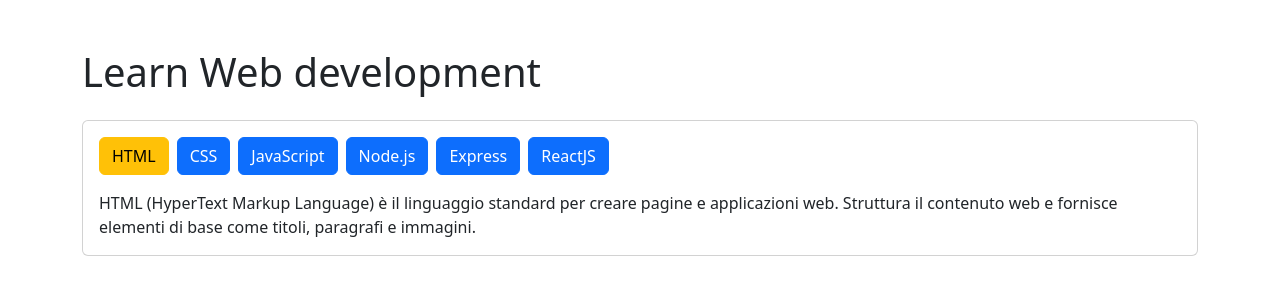
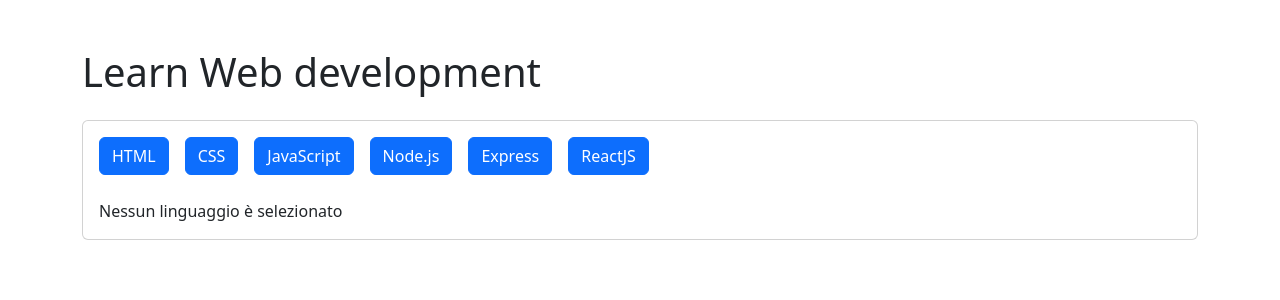
Before and after one commit to fedebacci/react-use-state, a React (Vite) app: page / in a window 1280 px wide. Shown: the top 300 px of the page. Built offline with nearby package versions, Linux system fonts and the light colour scheme.

Commit message:
esecuzione e sistemazione di tutti i bonus

```diff
--- a/src/assets/css/index.css
+++ b/src/assets/css/index.css
@@ -4,22 +4,3 @@
     padding: 0;
     box-sizing: border-box;
 }
-
-
-
-
-
-
-
-
-
-
-
-
-#languages-buttons button + button {
-    margin-left: .5rem;
-}
-
-/* #language-description {
-    border: 1px solid red;
-} */
--- a/src/components/ui/LanguageButton.jsx
+++ b/src/components/ui/LanguageButton.jsx
@@ -3,7 +3,7 @@
     // console.debug('LanguageButton isSelected', isSelected);
     // console.debug('LanguageButton handleClick', handleClick);
     return (
-        <button onClick={handleClick} className={"btn " + (isSelected ? 'btn-warning' : 'btn-primary')}>
+        <button onClick={handleClick} className={"me-3 btn " + (isSelected ? 'btn-warning' : 'btn-primary')}>
             {title}
         </button>
     );
--- a/src/components/ui/LanguageDescriptionBox.jsx
+++ b/src/components/ui/LanguageDescriptionBox.jsx
@@ -1,8 +1,11 @@
-export default function LanguageDescriptionBox ({ description }) {
-    // console.debug('LaLanguageDescriptionBoxnguageButton description', description);
+import LanguageDescriptionBoxTitle from "./LanguageDescriptionBoxTitle";
+import LanguageDescriptionBoxText from "./LanguageDescriptionBoxText";
+
+export default function LanguageDescriptionBox ({ title, description }) {
     return (
         <div id="language-description">
-            {description}
+            <LanguageDescriptionBoxTitle title={title} />
+            <LanguageDescriptionBoxText text={description} />
         </div>
     );
 }
--- /dev/null
+++ b/src/components/ui/LanguageDescriptionBoxText.jsx
@@ -0,0 +1,7 @@
+export default function LanguageDescriptionBoxText ({ text }) {
+    return (
+        <p className="mb-0">
+            {text || 'Nessun linguaggio è selezionato'}
+        </p>
+    );
+}
--- /dev/null
+++ b/src/components/ui/LanguageDescriptionBoxTitle.jsx
@@ -0,0 +1,7 @@
+export default function LanguageDescriptionBoxTitle ({ title }) {
+    return (
+        <h6 className="fw-bold fs-5">
+            {title}
+        </h6>
+    );
+}
--- a/src/components/ui/Languages.jsx
+++ b/src/components/ui/Languages.jsx
@@ -3,23 +3,22 @@
 import LanguageDescriptionBox from "./LanguageDescriptionBox";
 
 export default function Languages ({ languagesData }) {
-    // console.debug('Languages languagesData', languagesData);
 
-    const [ selectedLanguageId, setSelectedLanguageId ] = useState(1);
-    // console.debug('LanguagesButtons selectedLanguageId', selectedLanguageId);
-
-    const selectedDescription = languagesData.find(languageData => languageData.id === selectedLanguageId).description;
-    // console.debug('LanguagesButtons selectedDescription', selectedDescription);
+    const [ selectedLanguageId, setSelectedLanguageId ] = useState(0);
+    const selectedLanguage = languagesData.find(languageData => languageData.id === selectedLanguageId);
 
     return (
         <div className="card p-3">
+
             <LanguagesButtons
             selectedLanguageId={selectedLanguageId}
             setSelectedLanguageId={setSelectedLanguageId}
             buttonsData={languagesData} />
+
             <LanguageDescriptionBox
-            // selectedLanguageId={selectedLanguageId}
-            description={selectedDescription} />
+            title={selectedLanguage?.title}
+            description={selectedLanguage?.description} />
+
         </div>
     );
 }
--- a/src/components/ui/LanguagesButtons.jsx
+++ b/src/components/ui/LanguagesButtons.jsx
@@ -1,12 +1,6 @@
 import LanguageButton from "./LanguageButton";
 
-// const
-
 export default function LanguagesButtons ({ buttonsData, selectedLanguageId, setSelectedLanguageId }) {
-    // console.debug('LanguagesButtons buttonsData', buttonsData);
-    // console.debug('LanguagesButtons selectedLanguageId', selectedLanguageId);
-    // console.debug('LanguagesButtons setSelectedLanguageId', setSelectedLanguageId);
-
     return (
         <div id="languages-buttons" className="mb-3">
             {
```
